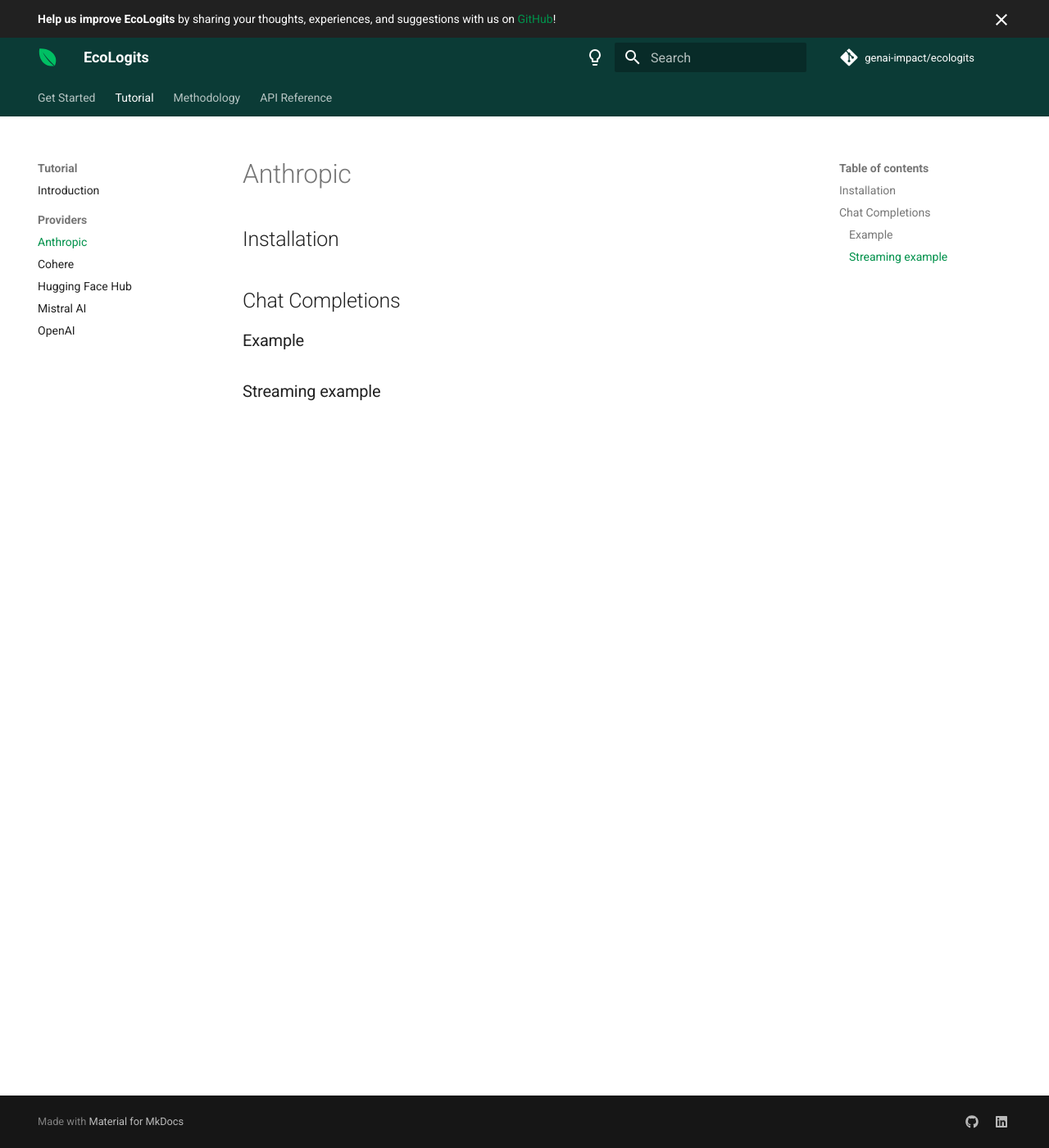
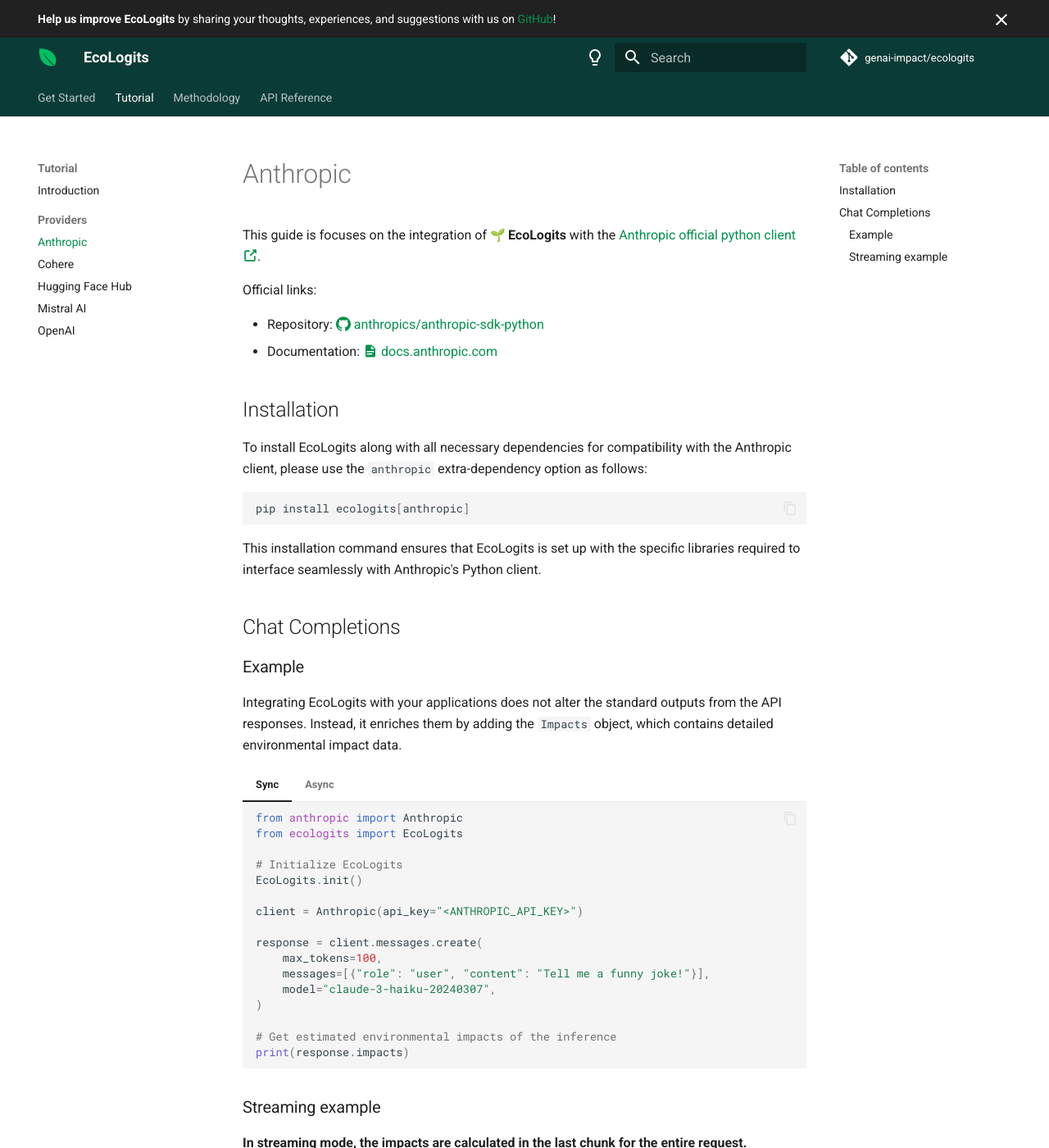
Before and after one commit to genai-impact/ecologits, an MkDocs documentation site: the page built from docs/tutorial/providers/anthropic.md, in a window 1280 px wide and 1400 px high. Shown: the whole window at 82% size. Built offline with MkDocs 1.6.1 and Material for MkDocs 9.7.7, drawn with Linux system fonts in a browser that asks for light colours; emoji names are drawn with the system emoji font; comment, search, counter and statistics services are not loaded; some of the changed text lies outside the part shown.

Commit message:
docs: add anthropic provider

````diff
--- a/docs/tutorial/providers/anthropic.md
+++ b/docs/tutorial/providers/anthropic.md
@@ -1,17 +1,125 @@
 # Anthropic
 
-[//]: # (TODO: intro)
+This guide is focuses on the integration of :seedling: **EcoLogits** with the [Anthropic official python client :octicons-link-external-16:](https://github.com/anthropics/anthropic-sdk-python).
+
+Official links:
+
+* Repository: [:simple-github: anthropics/anthropic-sdk-python](https://github.com/anthropics/anthropic-sdk-python)
+* Documentation: [:material-file-document: docs.anthropic.com](https://docs.anthropic.com)
 
 ## Installation
 
-[//]: # (TODO: custom install instructions)
+To install EcoLogits along with all necessary dependencies for compatibility with the Anthropic client, please use the `anthropic` extra-dependency option as follows:
+
+```shell
+pip install ecologits[anthropic]
+```
+
+This installation command ensures that EcoLogits is set up with the specific libraries required to interface seamlessly with Anthropic's Python client.
 
 ## Chat Completions
 
 ### Example
 
-[//]: # (TODO: default example for sync and async)
+Integrating EcoLogits with your applications does not alter the standard outputs from the API responses. Instead, it enriches them by adding the `Impacts` object, which contains detailed environmental impact data.
+
+=== "Sync"
+
+    ```python
+    from anthropic import Anthropic
+    from ecologits import EcoLogits
+
+    # Initialize EcoLogits
+    EcoLogits.init()
+
+    client = Anthropic(api_key="<ANTHROPIC_API_KEY>")
+
+    response = client.messages.create(
+        max_tokens=100,
+        messages=[{"role": "user", "content": "Tell me a funny joke!"}],
+        model="claude-3-haiku-20240307",
+    )
+
+    # Get estimated environmental impacts of the inference
+    print(response.impacts)
+    ```
+
+=== "Async"
+
+    ```python
+    import asyncio
+    from anthropic import AsyncAnthropic
+    from ecologits import EcoLogits
+
+    # Initialize EcoLogits
+    EcoLogits.init()
+
+    client = AsyncAnthropic(api_key="<ANTHROPIC_API_KEY>")
+
+    async def main() -> None:
+        response = await client.messages.create(
+            max_tokens=100,
+            messages=[{"role": "user", "content": "Tell me a funny joke!"}],
+            model="claude-3-haiku-20240307",
+        )
+
+        # Get estimated environmental impacts of the inference
+        print(response.impacts)
+
+
+    asyncio.run(main())
+    ```
+
 
 ### Streaming example
 
-[//]: # (TODO: default example for sync and async in streaming mode)
+**In streaming mode, the impacts are calculated in the last chunk for the entire request.**
+
+=== "Sync"
+
+    ```python
+    from anthropic import Anthropic
+    from ecologits import EcoLogits
+
+    # Initialize EcoLogits
+    EcoLogits.init()
+
+    client = Anthropic(api_key="<ANTHROPIC_API_KEY>")
+
+    with client.messages.stream(
+        max_tokens=100,
+        messages=[{"role": "user", "content": "Tell me a funny joke!"}],
+        model="claude-3-haiku-20240307",
+    ) as stream:
+        for text in stream.text_stream:
+            pass
+        # Get estimated environmental impacts of the inference
+        print(stream.impacts)
+    ```
+
+=== "Async"
+
+    ```python
+    import asyncio
+    from anthropic import AsyncAnthropic
+    from ecologits import EcoLogits
+
+    # Initialize EcoLogits
+    EcoLogits.init()
+
+    client = AsyncAnthropic(api_key="<ANTHROPIC_API_KEY>")
+
+    async def main() -> None:
+        async with client.messages.stream(
+            max_tokens=100,
+            messages=[{"role": "user", "content": "Tell me a funny joke!"}],
+            model="claude-3-haiku-20240307",
+        ) as stream:
+            async for text in stream.text_stream:
+                pass
+            # Get estimated environmental impacts of the inference
+            print(stream.impacts)
+
+
+    asyncio.run(main())
+    ```
````
